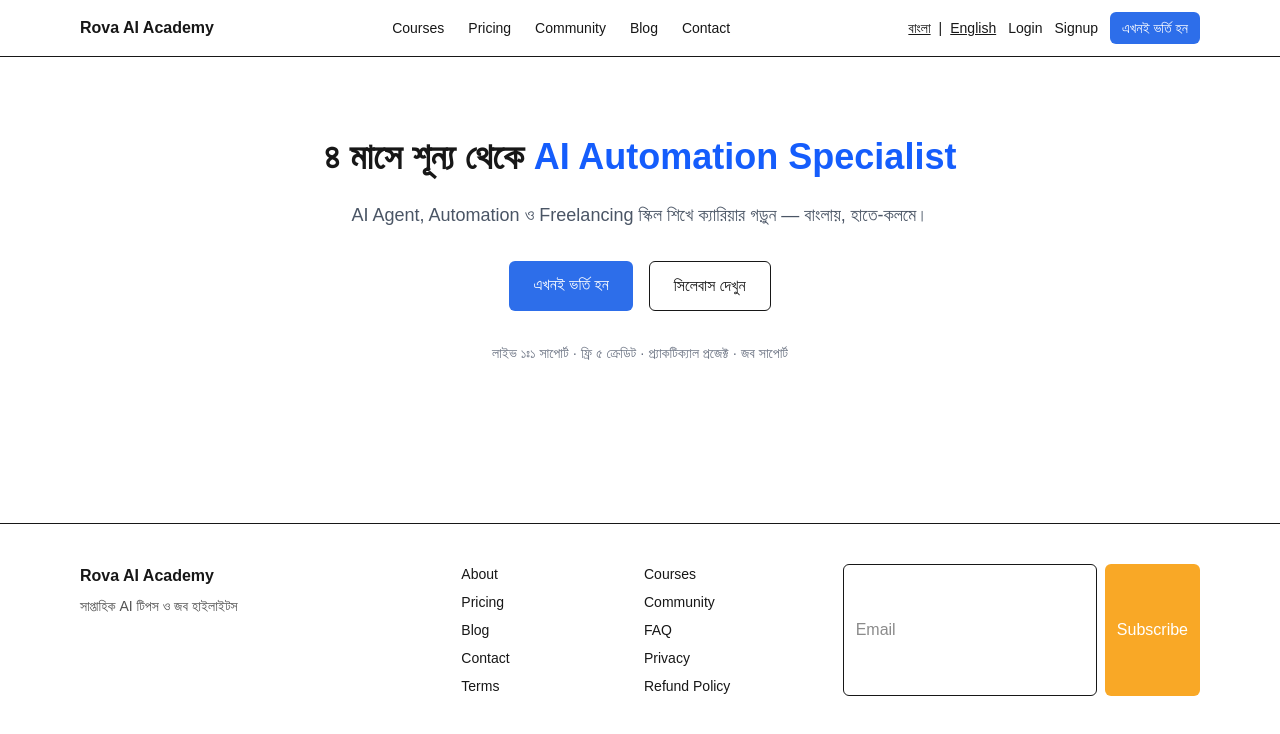
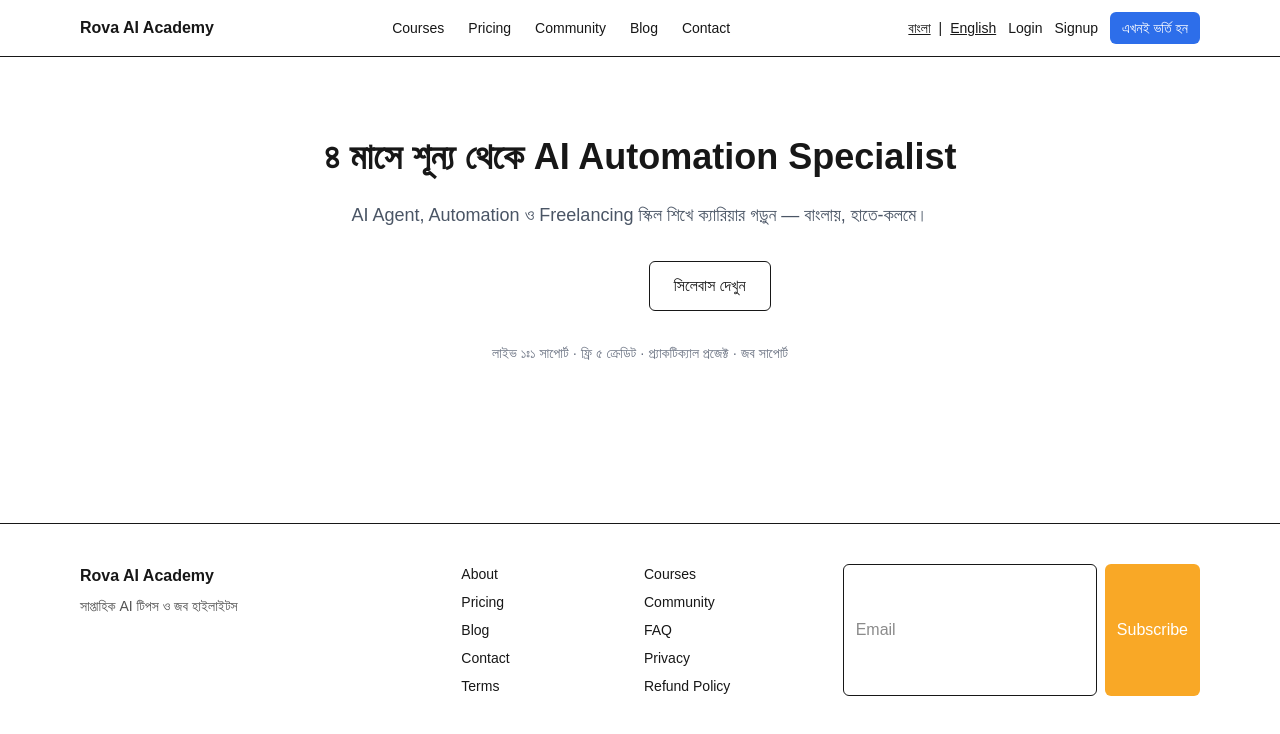
Before and after one commit to helloshamimjunior-cpu/rova-ai, a Next.js app: page / in a window 1280 px wide. Shown: the top 734 px of the page. Built offline with nearby package versions, Linux system fonts and the light colour scheme.

Commit message:
clean hero section

```diff
--- a/app/page.tsx
+++ b/app/page.tsx
@@ -1,3 +1,5 @@
+import Link from "next/link";
+
 type Props = { searchParams: { lang?: "bn" | "en" } };
 
 const dict = {
@@ -26,17 +28,29 @@ export default function Page({ searchParams }: Props) {
   return (
     <section className="py-20 text-center">
       <h1 className="text-4xl font-bold mb-6">
-        {t.titleA} <span className="text-blue-600">{t.titleB}</span>
+        {t.titleA}{" "}
+        <span className="text-[color:var(--brand-primary)]">{t.titleB}</span>
       </h1>
+
       <p className="text-lg text-gray-600 mb-8">{t.sub}</p>
+
       <div className="flex justify-center gap-4">
-        <a href="/enroll" className="rounded-md px-6 py-3 text-white font-medium" style={{background:"#2D6EEA"}}>
+        <Link
+          href="/enroll"
+          className="rounded-md px-6 py-3 text-white font-medium"
+          style={{ background: "var(--brand-primary)" }}
+        >
           {t.primary}
-        </a>
-        <a href="/courses" className="rounded-md px-6 py-3 border font-medium">
+        </Link>
+
+        <Link
+          href="/courses"
+          className="rounded-md px-6 py-3 border font-medium"
+        >
           {t.secondary}
-        </a>
+        </Link>
       </div>
+
       <div className="mt-8 text-sm text-gray-500">{t.badges}</div>
     </section>
   );
```
